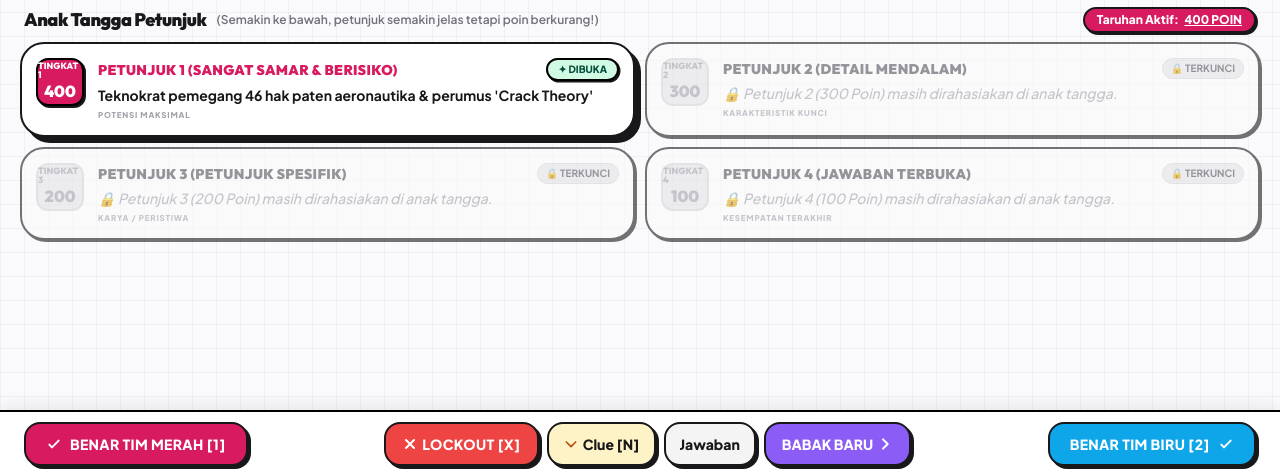
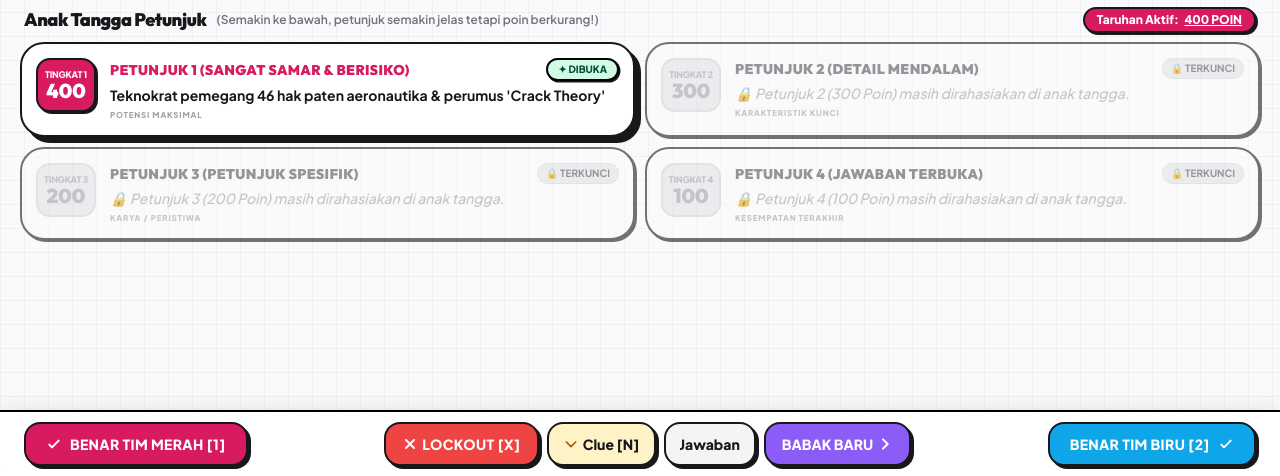
Before and after one commit to ReynaldiRP/trivia-apps, a plain HTML site: page index.html in a window 1280 px wide. Shown: the part 324-800 px from the top of the page. Drawn offline with nearby package versions, Linux system fonts and the light colour scheme.

Commit message:
fix(ui): expand clue badge width and prevent text wrapping

```diff
--- a/index.html
+++ b/index.html
@@ -156,6 +156,21 @@
     body {
       padding-bottom: 7.5rem !important;
     }
+
+    /* Clue Step Badge - Solid Neo-Pop Square */
+    .clue-badge {
+      width: 3.75rem !important;
+      min-width: 3.75rem !important;
+      height: 3.4rem !important;
+      border-radius: 0.875rem;
+      display: flex;
+      flex-direction: column;
+      align-items: center;
+      justify-content: center;
+      flex-shrink: 0;
+      border: 2px solid #18181B;
+      box-shadow: 2px 2px 0px #18181B;
+    }
   </style>
 </head>
 <body class="p-2 sm:p-3 md:px-5 md:pt-3">
@@ -422,9 +437,9 @@
         <div id="clueCard0" class="card-neo p-3 sm:p-3.5 transition-all duration-200">
           <div class="flex items-start space-x-3.5">
             <!-- Icon Badge -->
-            <div id="badgeClue0" class="w-11 h-11 sm:w-12 sm:h-12 rounded-xl bg-[#D81B60] text-white font-display font-black text-base flex flex-col items-center justify-center border-2 border-black shadow-neo-sm flex-shrink-0">
-              <span class="text-[9px] uppercase leading-none font-bold">TINGKAT 1</span>
-              <span>400</span>
+            <div id="badgeClue0" class="clue-badge bg-[#D81B60] text-white">
+              <span class="text-[9px] uppercase leading-none font-black tracking-tight whitespace-nowrap mb-0.5">TINGKAT 1</span>
+              <span class="font-display font-black text-xl leading-none">400</span>
             </div>
             <div class="flex-1 min-w-0">
               <div class="flex items-center justify-between gap-2">
@@ -449,9 +464,9 @@
         <div id="clueCard1" class="card-neo p-3 sm:p-3.5 transition-all duration-200 opacity-60">
           <div class="flex items-start space-x-3.5">
             <!-- Icon Badge -->
-            <div id="badgeClue1" class="w-11 h-11 sm:w-12 sm:h-12 rounded-xl bg-[#F59E0B] text-zinc-950 font-display font-black text-base flex flex-col items-center justify-center border-2 border-black shadow-neo-sm flex-shrink-0">
-              <span class="text-[9px] uppercase leading-none font-bold">TINGKAT 2</span>
-              <span>300</span>
+            <div id="badgeClue1" class="clue-badge bg-[#F59E0B] text-zinc-950">
+              <span class="text-[9px] uppercase leading-none font-black tracking-tight whitespace-nowrap mb-0.5">TINGKAT 2</span>
+              <span class="font-display font-black text-xl leading-none">300</span>
             </div>
             <div class="flex-1 min-w-0">
               <div class="flex items-center justify-between gap-2">
@@ -476,9 +491,9 @@
         <div id="clueCard2" class="card-neo p-3 sm:p-3.5 transition-all duration-200 opacity-60">
           <div class="flex items-start space-x-3.5">
             <!-- Icon Badge -->
-            <div id="badgeClue2" class="w-11 h-11 sm:w-12 sm:h-12 rounded-xl bg-[#10B981] text-white font-display font-black text-base flex flex-col items-center justify-center border-2 border-black shadow-neo-sm flex-shrink-0">
-              <span class="text-[9px] uppercase leading-none font-bold">TINGKAT 3</span>
-              <span>200</span>
+            <div id="badgeClue2" class="clue-badge bg-[#10B981] text-white">
+              <span class="text-[9px] uppercase leading-none font-black tracking-tight whitespace-nowrap mb-0.5">TINGKAT 3</span>
+              <span class="font-display font-black text-xl leading-none">200</span>
             </div>
             <div class="flex-1 min-w-0">
               <div class="flex items-center justify-between gap-2">
@@ -503,9 +518,9 @@
         <div id="clueCard3" class="card-neo p-3 sm:p-3.5 transition-all duration-200 opacity-60">
           <div class="flex items-start space-x-3.5">
             <!-- Icon Badge -->
-            <div id="badgeClue3" class="w-11 h-11 sm:w-12 sm:h-12 rounded-xl bg-[#6366F1] text-white font-display font-black text-base flex flex-col items-center justify-center border-2 border-black shadow-neo-sm flex-shrink-0">
-              <span class="text-[9px] uppercase leading-none font-bold">TINGKAT 4</span>
-              <span>100</span>
+            <div id="badgeClue3" class="clue-badge bg-[#6366F1] text-white">
+              <span class="text-[9px] uppercase leading-none font-black tracking-tight whitespace-nowrap mb-0.5">TINGKAT 4</span>
+              <span class="font-display font-black text-xl leading-none">100</span>
             </div>
             <div class="flex-1 min-w-0">
               <div class="flex items-center justify-between gap-2">
@@ -1190,7 +1205,7 @@ const CLUE_POINTS = [400, 300, 200, 100];
           statusPill.textContent = "✦ DIBUKA";
           statusPill.className = "text-[10px] uppercase font-black px-2.5 py-0.5 rounded-full bg-emerald-100 text-emerald-900 border-2 border-black shadow-neo-xs";
 
-          badgeEl.className = `w-11 h-11 sm:w-12 sm:h-12 rounded-xl ${theme.bg} ${theme.text} font-display font-black text-base flex flex-col items-center justify-center border-2 border-black shadow-neo-sm flex-shrink-0`;
+          badgeEl.className = `clue-badge ${theme.bg} ${theme.text}`;
         } else {
           cardEl.classList.add('opacity-60', 'bg-zinc-50');
           cardEl.classList.remove('bg-white');
@@ -1201,7 +1216,7 @@ const CLUE_POINTS = [400, 300, 200, 100];
           statusPill.textContent = "🔒 TERKUNCI";
           statusPill.className = "text-[10px] uppercase font-bold px-2 py-0.5 rounded-full bg-zinc-200 text-zinc-600 border border-zinc-300";
 
-          badgeEl.className = "w-11 h-11 sm:w-12 sm:h-12 rounded-xl bg-zinc-200 text-zinc-400 font-display font-black text-base flex flex-col items-center justify-center border-2 border-zinc-300 flex-shrink-0";
+          badgeEl.className = "clue-badge bg-zinc-200 text-zinc-400 border-zinc-300 shadow-none";
         }
 
         // Highlight active clue card
```
Also changed, not shown: tangga_curi_poin_game_show.html (+29 -14 lines).
